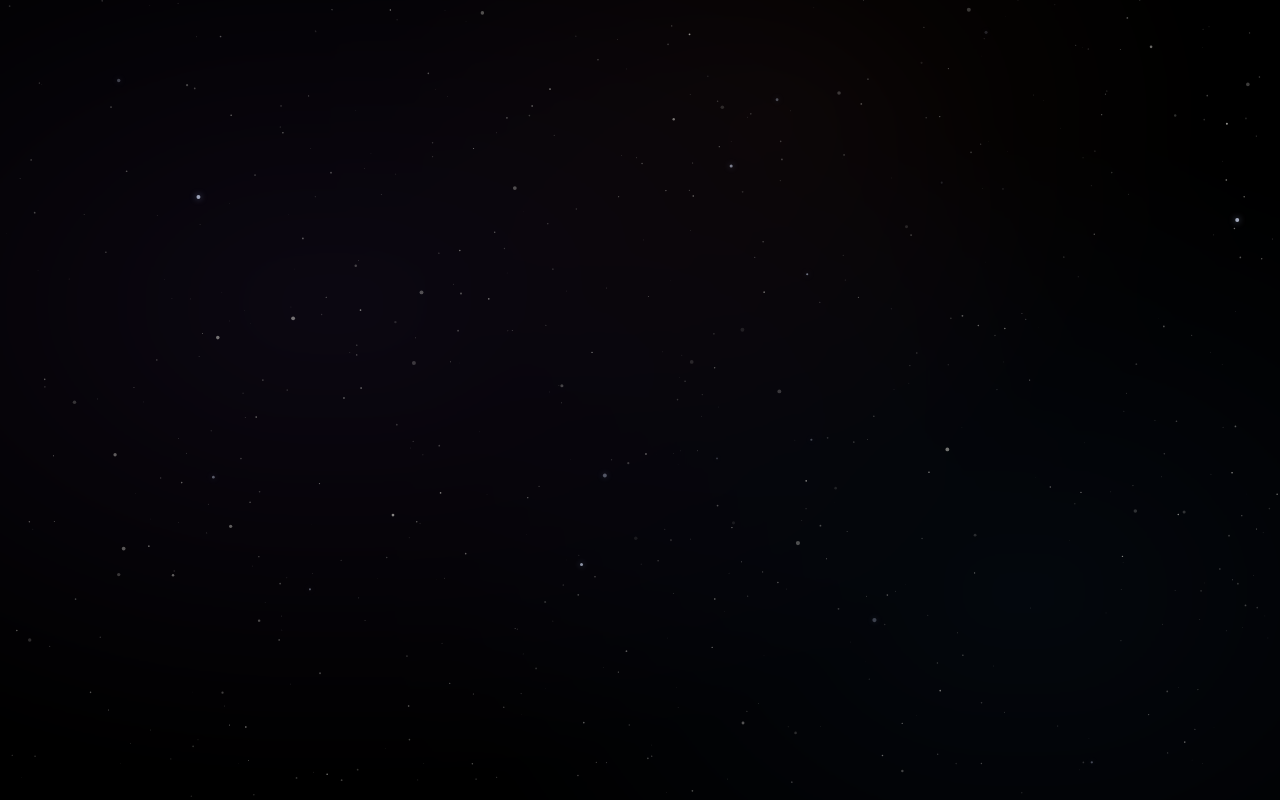
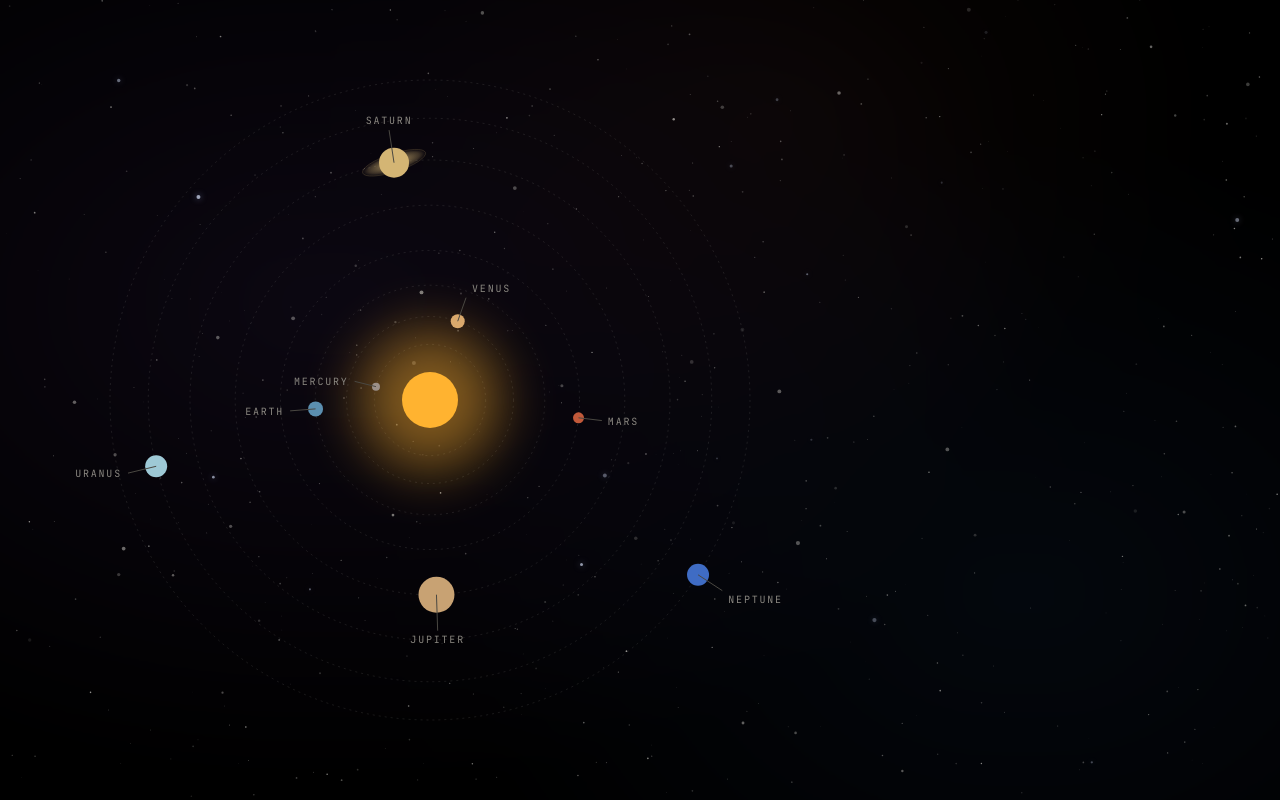
Before and after one commit to Fours/solar-system-explorer, a React (Vite) app: page / in a window 1280 px wide. Built offline with nearby package versions, Linux system fonts and the light colour scheme.

Commit message:
Added animated solar system diagram

```diff
--- a/src/App.css
+++ b/src/App.css
@@ -63,3 +63,82 @@ body {
   width: 100%;
   height: 100%;
 }
+
+/* ---------- Solar System Diagram ---------- */
+
+.diagram {
+  position: relative;
+  z-index: 1;
+  overflow: hidden;
+}
+.diagram svg {
+  position: absolute;
+  inset: 0;
+  width: 100%;
+  height: 100%;
+  display: block;
+}
+
+.orbit-ring {
+  fill: none;
+  stroke: rgba(232, 230, 223, 0.10);
+  stroke-width: 1;
+  stroke-dasharray: 2 4;
+}
+.orbit-ring.active {
+  stroke: var(--accent);
+  stroke-opacity: 0.55;
+  stroke-dasharray: none;
+}
+
+.planet-hit {
+  cursor: pointer;
+}
+.planet-hit:hover .planet-disc {
+  filter: drop-shadow(0 0 8px currentColor);
+}
+
+.planet-disc {
+  transition: filter 200ms ease;
+}
+
+.planet-label {
+  font-family: var(--mono);
+  font-size: 10px;
+  letter-spacing: 0.18em;
+  text-transform: uppercase;
+  fill: var(--ink-dim);
+  cursor: pointer;
+  user-select: none;
+  transition: fill 180ms ease;
+}
+.planet-label:hover, .planet-hit:hover + .planet-label {
+  fill: var(--ink);
+}
+.planet-label.active {
+  fill: var(--accent);
+}
+
+.label-tick {
+  stroke: var(--ink-faint);
+  stroke-width: 1;
+}
+.label-tick.active {
+  stroke: var(--accent);
+  stroke-opacity: 0.7;
+}
+
+.sun-glow {
+  fill: var(--sun);
+  opacity: 0.18;
+  filter: blur(20px);
+}
+.sun-core {
+  fill: var(--sun);
+  cursor: pointer;
+}
+
+@keyframes selectedPulse {
+  0%, 100% { r: var(--base-r); opacity: 0.0; }
+  50% { r: calc(var(--base-r) * 2.4); opacity: 0.5; }
+}
--- a/src/App.tsx
+++ b/src/App.tsx
@@ -1,13 +1,20 @@
+import Diagram from './components/Diagram'
 import Starfield from './components/Starfield'
 import './App.css'
 
 function App() {
 
-  return (
-    <div className="app">
-      <Starfield />
-    </div>
-  )
+    return (
+        <div className="app">
+            <Starfield />
+            <Diagram
+                selectedId=""
+                onSelect={() => {}}
+                paused={false}
+                speed={1}
+            />
+        </div>
+    )
 }
 
 export default App
--- /dev/null
+++ b/src/components/Diagram.tsx
@@ -0,0 +1,168 @@
+import { useEffect, useRef, useState } from "react";
+import type { RefObject } from "react";
+import { planetsData, sunData } from "../data/data";
+
+interface DiagramProps {
+    selectedId: string
+    onSelect: (id: string | null) => void
+    paused: boolean
+    speed: number
+}
+
+export default function Diagram({ selectedId, onSelect, paused, speed }: DiagramProps) {
+    const stageRef: RefObject<HTMLDivElement | null> = useRef(null);
+    const [size, setSize] = useState({ w: 1200, h: 800 });
+    const [t, setT] = useState(0);
+    const accumRef = useRef(0);
+    const lastRef = useRef(performance.now());
+
+    useEffect(() => {
+        function measure() {
+        if (!stageRef.current) return;
+        const r = stageRef.current.getBoundingClientRect();
+        setSize({ w: r.width, h: r.height });
+        }
+        measure();
+        window.addEventListener("resize", measure);
+        return () => window.removeEventListener("resize", measure);
+    }, []);
+
+    useEffect(() => {
+        let raf: number;
+        function tick(now: number) {
+        const dt = (now - lastRef.current) / 1000;
+        lastRef.current = now;
+        if (!paused) accumRef.current += dt * speed;
+        setT(accumRef.current);
+        raf = requestAnimationFrame(tick);
+        }
+        lastRef.current = performance.now();
+        raf = requestAnimationFrame(tick);
+        return () => cancelAnimationFrame(raf);
+    }, [paused, speed]);
+
+    const cx = size.w / 2;
+    const cy = size.h / 2;
+
+    const maxOrbit = planetsData[planetsData.length - 1].orbitRadius;
+    const margin = 80;
+    const scale = Math.min((size.w - margin * 2) / 2, (size.h - margin * 2) / 2) / maxOrbit;
+
+    return (
+        <div className="diagram" ref={stageRef}>
+        <svg viewBox={`0 0 ${size.w} ${size.h}`} preserveAspectRatio="none">
+            <defs>
+            <radialGradient id="sunGrad" cx="50%" cy="50%" r="50%">
+                <stop offset="0%" stopColor="#fff3d6" />
+                <stop offset="40%" stopColor={sunData.color} />
+                <stop offset="100%" stopColor="#7a4a1f" />
+            </radialGradient>
+            <radialGradient id="ringGrad" cx="50%" cy="50%" r="50%">
+                <stop offset="0%" stopColor="rgba(212,181,116,0)" />
+                <stop offset="40%" stopColor="rgba(212,181,116,0.55)" />
+                <stop offset="80%" stopColor="rgba(212,181,116,0.25)" />
+                <stop offset="100%" stopColor="rgba(212,181,116,0)" />
+            </radialGradient>
+            </defs>
+
+            {/* Orbits */}
+            {planetsData.map((p) => (
+            <circle
+                key={`orbit-${p.id}`}
+                cx={cx} cy={cy}
+                r={p.orbitRadius * scale}
+                className={`orbit-ring ${selectedId === p.id ? "active" : ""}`}
+            />
+            ))}
+
+            {/* Sun glow */}
+            <circle cx={cx} cy={cy} r={sunData.displayRadius * 3.2} className="sun-glow" />
+            <circle cx={cx} cy={cy} r={sunData.displayRadius * 2} className="sun-glow" style={{opacity: 0.35}} />
+
+            {/* Sun */}
+            <circle
+            cx={cx} cy={cy}
+            r={sunData.displayRadius}
+            fill="url(#sunGrad)"
+            className="sun-core"
+            onClick={() => onSelect("sun")}
+            />
+            {selectedId === "sun" && (
+            <circle cx={cx} cy={cy} r={sunData.displayRadius + 6}
+                    fill="none" stroke="var(--accent)" strokeOpacity="0.7" strokeWidth="1" strokeDasharray="3 3" />
+            )}
+
+            {/* Planets */}
+            {planetsData.map((p) => {
+            const orbR = p.orbitRadius * scale;
+            const angle = (p.startAngle * Math.PI) / 180 + (t / p.period) * Math.PI * 2;
+            const px = cx + Math.cos(angle) * orbR;
+            const py = cy + Math.sin(angle) * orbR;
+            const isSel = selectedId === p.id;
+            // Label offset perpendicular-outward from sun
+            const labelDist = p.displayRadius + 18;
+            const lx = px + Math.cos(angle) * labelDist;
+            const ly = py + Math.sin(angle) * labelDist;
+            // Place text anchor based on label position relative to planet
+            const dx = Math.cos(angle);
+            const anchor = dx > 0.3 ? "start" : dx < -0.3 ? "end" : "middle";
+            const labelPadX = anchor === "start" ? 6 : anchor === "end" ? -6 : 0;
+            const labelPadY = Math.sin(angle) > 0.3 ? 12 : Math.sin(angle) < -0.3 ? -6 : 4;
+
+            return (
+                <g key={p.id}>
+                {/* Saturn ring */}
+                {p.hasRings && (
+                    <ellipse
+                    cx={px} cy={py}
+                    rx={p.displayRadius * 2.2}
+                    ry={p.displayRadius * 0.6}
+                    fill="url(#ringGrad)"
+                    stroke="rgba(212,181,116,0.35)"
+                    strokeWidth="0.5"
+                    transform={`rotate(-18 ${px} ${py})`}
+                    />
+                )}
+                {/* Selection halo */}
+                {isSel && (
+                    <circle
+                    cx={px} cy={py}
+                    r={p.displayRadius + 8}
+                    fill="none"
+                    stroke="var(--accent)"
+                    strokeOpacity="0.7"
+                    strokeWidth="1"
+                    />
+                )}
+                {/* Planet hit area + disc */}
+                <g
+                    className="planet-hit"
+                    onClick={() => onSelect(p.id)}
+                    style={{ color: p.color }}
+                >
+                    <circle cx={px} cy={py} r={Math.max(p.displayRadius + 6, 12)} fill="transparent" />
+                    <circle cx={px} cy={py} r={p.displayRadius} fill={p.color} className="planet-disc" />
+                </g>
+                {/* Label tick */}
+                <line
+                    x1={px} y1={py}
+                    x2={lx} y2={ly}
+                    className={`label-tick ${isSel ? "active" : ""}`}
+                />
+                {/* Label */}
+                <text
+                    x={lx + labelPadX}
+                    y={ly + labelPadY}
+                    textAnchor={anchor}
+                    className={`planet-label ${isSel ? "active" : ""}`}
+                    onClick={() => onSelect(p.id)}
+                >
+                    {p.name}
+                </text>
+                </g>
+            );
+            })}
+        </svg>
+        </div>
+    );
+}
```
